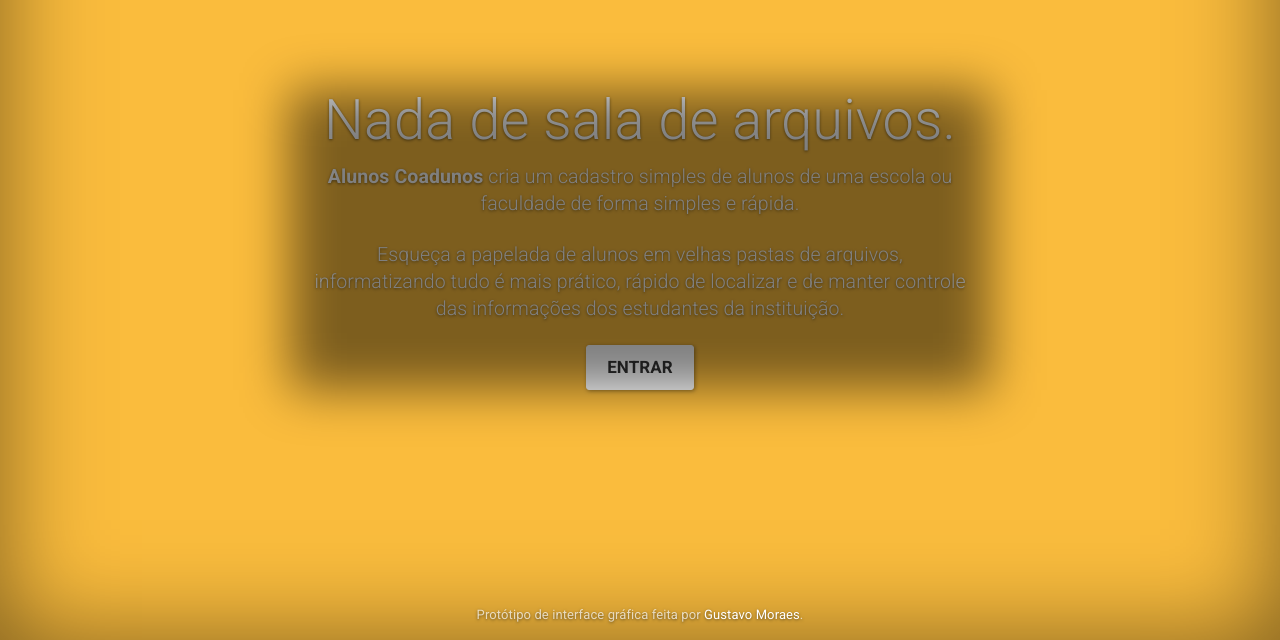
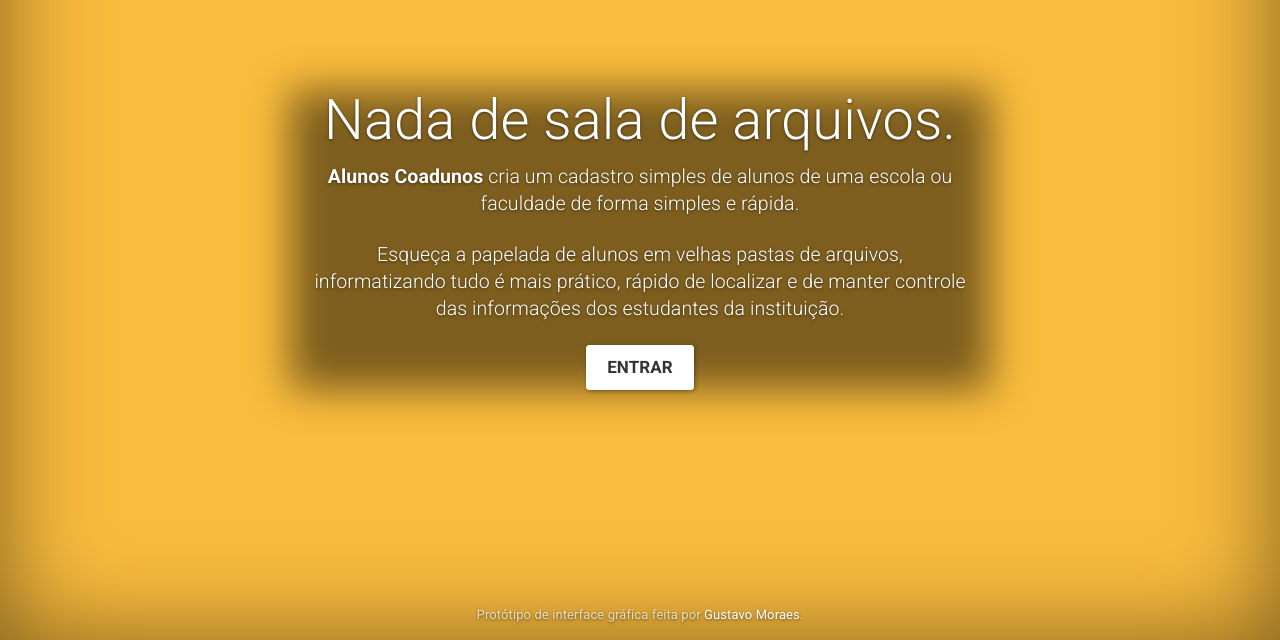
Before and after one commit to gustavosotnas-college-things/DSW-Prototipos-GUI-INF-UFG, a plain HTML site: page index.html in a window 1280 px wide. Shown: the part 160-800 px from the top of the page. Drawn offline with Linux system fonts and the light colour scheme.

Commit message:
Overlay do texto agora está funcionando

```diff
--- a/styles/index.css
+++ b/styles/index.css
@@ -69,7 +69,8 @@ h1 {
 }
 
 .inner {
-  z-index: 999;
+  position: relative;
+  z-index: 2;
 }
 
 /* Faz overlay */
@@ -80,9 +81,9 @@ h1 {
   top: 0;
   left: 0;
   background-color: rgba(0,0,0,.5);
-  -webkit-filter: blur(25px); /* Chrome, Opera, etc. */
-  filter: blur(25px); /* Firefox 35+, eventually all */
-  z-index: 0;
+  -webkit-filter: blur(20px); /* Chrome, Opera, etc. */
+  filter: blur(20px); /* Firefox 35+, eventually all */
+  z-index: 1;
 }
 
 /*
```
